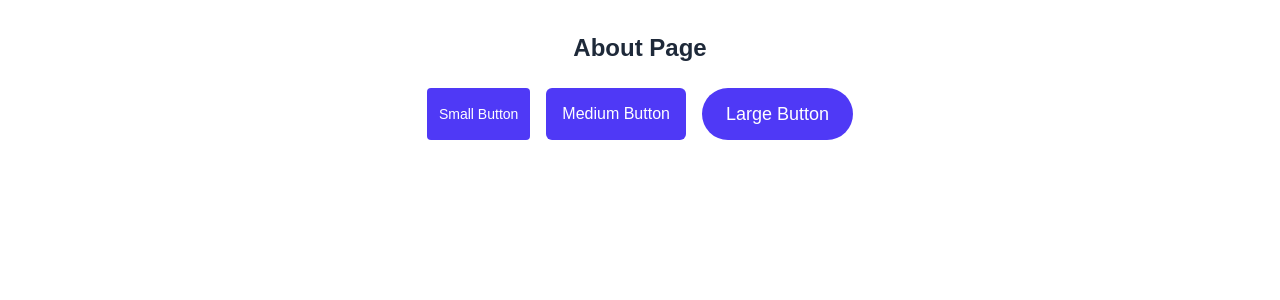
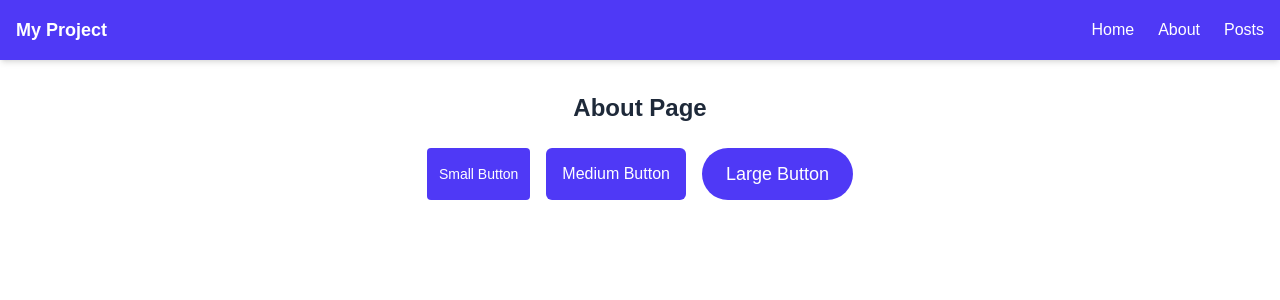
Before and after one commit to pdanyomiportfolio/alx-project-0x02-setup, a Next.js app in the folder alx-project-0x02/: page /about in a window 1280 px wide. Shown: the top 300 px of the page. Built offline with nearby package versions, Linux system fonts and the light colour scheme.

Commit message:
Implement Navigation and Layout

```diff
--- a/alx-project-0x02/components/layout/Header.tsx
+++ b/alx-project-0x02/components/layout/Header.tsx
@@ -1,20 +1,23 @@
+import React from "react";
 import Link from "next/link";
-import React from "react";
 
 const Header: React.FC = () => {
   return (
-    <header className="w-full bg-blue-600 p-4 text-white">
-      <nav className="flex justify-center space-x-6">
-        <Link href="/" className="hover:underline">
-          Home
-        </Link>
-        <Link href="/home" className="hover:underline">
-          Listings
-        </Link>
-        <Link href="/about" className="hover:underline">
-          About
-        </Link>
-      </nav>
+    <header className="bg-indigo-600 text-white shadow-md">
+      <div className="container mx-auto flex justify-between items-center p-4">
+        <h1 className="text-lg font-bold">My Project</h1>
+        <nav className="flex space-x-6">
+          <Link href="/home" className="hover:text-gray-200">
+            Home
+          </Link>
+          <Link href="/about" className="hover:text-gray-200">
+            About
+          </Link>
+          <Link href="/posts" className="hover:text-gray-200">
+            Posts
+          </Link>
+        </nav>
+      </div>
     </header>
   );
 };
--- a/alx-project-0x02/pages/about.tsx
+++ b/alx-project-0x02/pages/about.tsx
@@ -1,8 +1,11 @@
 import React from "react";
+import Header from "@/components/layout/Header";
 import Button from "@/components/common/Button";
 
 const About: React.FC = () => {
   return (
+    <>
+      <Header />
       <div className="p-8 flex flex-col items-center space-y-4">
         <h1 className="text-2xl font-bold text-gray-800 mb-6">About Page</h1>
         <div className="flex space-x-4">
@@ -11,6 +14,7 @@ const About: React.FC = () => {
           <Button label="Large Button" size="large" shape="rounded-full" />
         </div>
       </div>
+    </>
   );
 };
 
--- a/alx-project-0x02/pages/home.tsx
+++ b/alx-project-0x02/pages/home.tsx
@@ -1,6 +1,7 @@
 import React, { useState } from "react";
 import Card from "@/components/common/Card";
 import PostModal from "@/components/common/PostModal";
+import Header from "@/components/layout/Header";
 import { type CardProps } from "@/interfaces";
 
 const Home: React.FC = () => {
@@ -19,6 +20,8 @@ const Home: React.FC = () => {
   };
 
   return (
+    <>
+      <Header />
       <div className="p-8">
         <div className="flex justify-between items-center mb-6">
           <h1 className="text-2xl font-bold text-gray-800">Home Page</h1>
@@ -42,6 +45,7 @@ const Home: React.FC = () => {
           onSubmit={handleAddPost}
         />
       </div>
+    </>
   );
 };
 
--- /dev/null
+++ b/alx-project-0x02/pages/posts.tsx
@@ -0,0 +1,18 @@
+import React from "react";
+import Header from "@/components/layout/Header";
+
+const Posts: React.FC = () => {
+  return (
+    <>
+      <Header />
+      <div className="p-8">
+        <h1 className="text-2xl font-bold text-gray-800">Posts Page</h1>
+        <p className="mt-4 text-gray-600">
+          This is where posts will be displayed.
+        </p>
+      </div>
+    </>
+  );
+};
+
+export default Posts;
```
Lines whose indentation alone changed are shown as unchanged.
